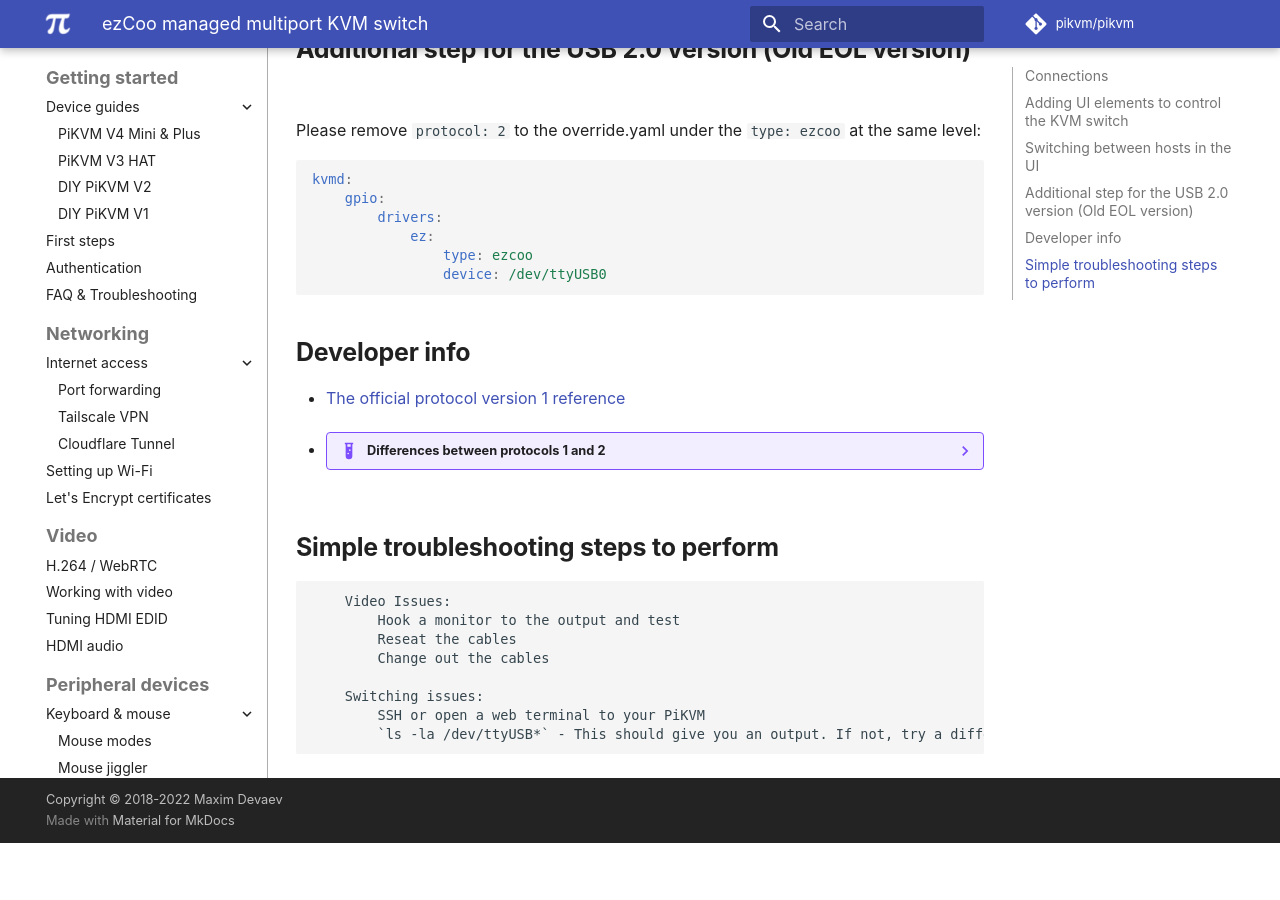
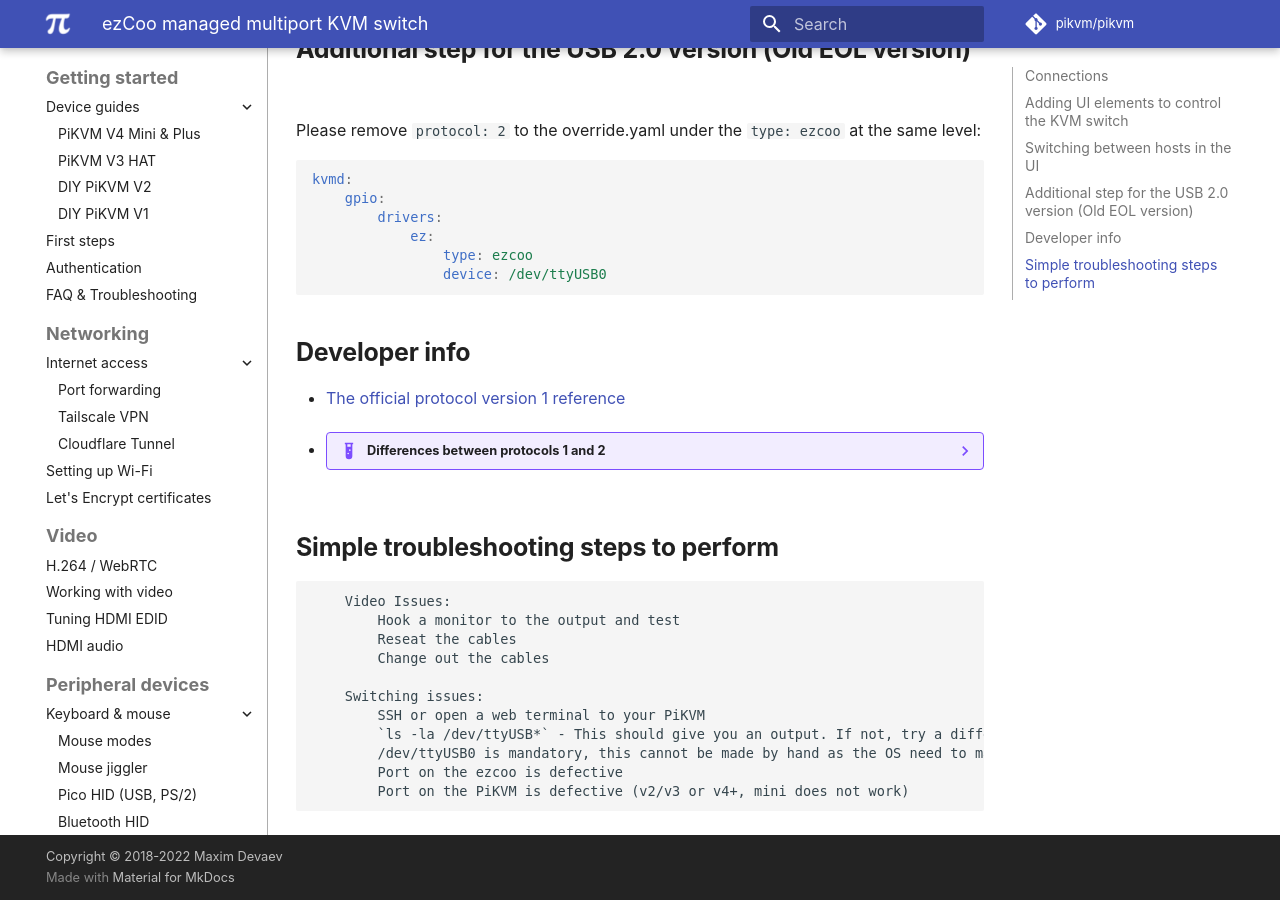
Before and after one commit to pikvm/pikvm, an MkDocs documentation site: the page built from docs/ezcoo.md, in a window 1280 px wide and 900 px high, scrolled down 3514 px. Built offline with MkDocs 1.6.1 and Material for MkDocs 9.7.7, drawn with Linux system fonts in a browser that asks for light colours; some web fonts are replaced; comment, search, counter and statistics services are not loaded; before the commit the page ends 4357 px from its top, so only the background shows below that; some of the changed text lies outside the part shown.

Commit message:
Update ezcoo.md
Verbiage added for clarity

````diff
--- a/docs/ezcoo.md
+++ b/docs/ezcoo.md
@@ -40,7 +40,7 @@
 
 1. Enable read-write mode on the SD card via `rw`
 
-2. Edit the file: `nano /etc/kvmd/override.yaml` and include the following. Note the assumption that the KVM switch is present on `/dev/ttyUSB0`:
+2. Edit the file: `nano /etc/kvmd/override.yaml` and include the following. (Mandatory) Note the assumption that the KVM switch is present on `/dev/ttyUSB0`:
 
     ```yaml
     kvmd:
@@ -184,4 +184,7 @@
     Switching issues:
         SSH or open a web terminal to your PiKVM
         `ls -la /dev/ttyUSB*` - This should give you an output. If not, try a different cable till an output is displayed.
+        /dev/ttyUSB0 is mandatory, this cannot be made by hand as the OS need to make this device, if this is still not seen, there are a few possibilities
+        Port on the ezcoo is defective
+        Port on the PiKVM is defective (v2/v3 or v4+, mini does not work)
 ```
````
